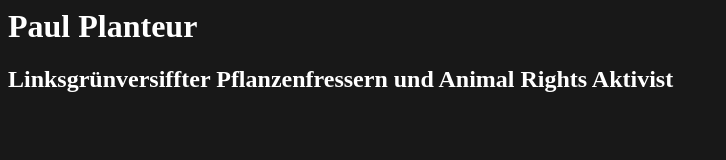
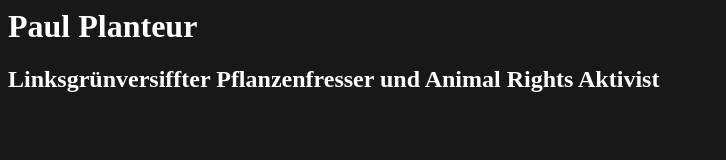
Before and after one commit to PaulPlanteur/website, a plain HTML site: page index.html in a window 1280 px wide. Shown: the whole page, without its empty margins (0-726 px from the left). Drawn offline with Linux system fonts and the light colour scheme.

Commit message:
Update index.html

```diff
--- a/index.html
+++ b/index.html
@@ -7,6 +7,6 @@
   <body style="background-color:181818;">
 <h1 style="color:white;"> Paul Planteur </h1>
 
-<h2 style="color:white;"> Linksgrünversiffter Pflanzenfressern und Animal Rights Aktivist </h2>
+<h2 style="color:white;"> Linksgrünversiffter Pflanzenfresser und Animal Rights Aktivist </h2>
   </body>
 </html>
```
